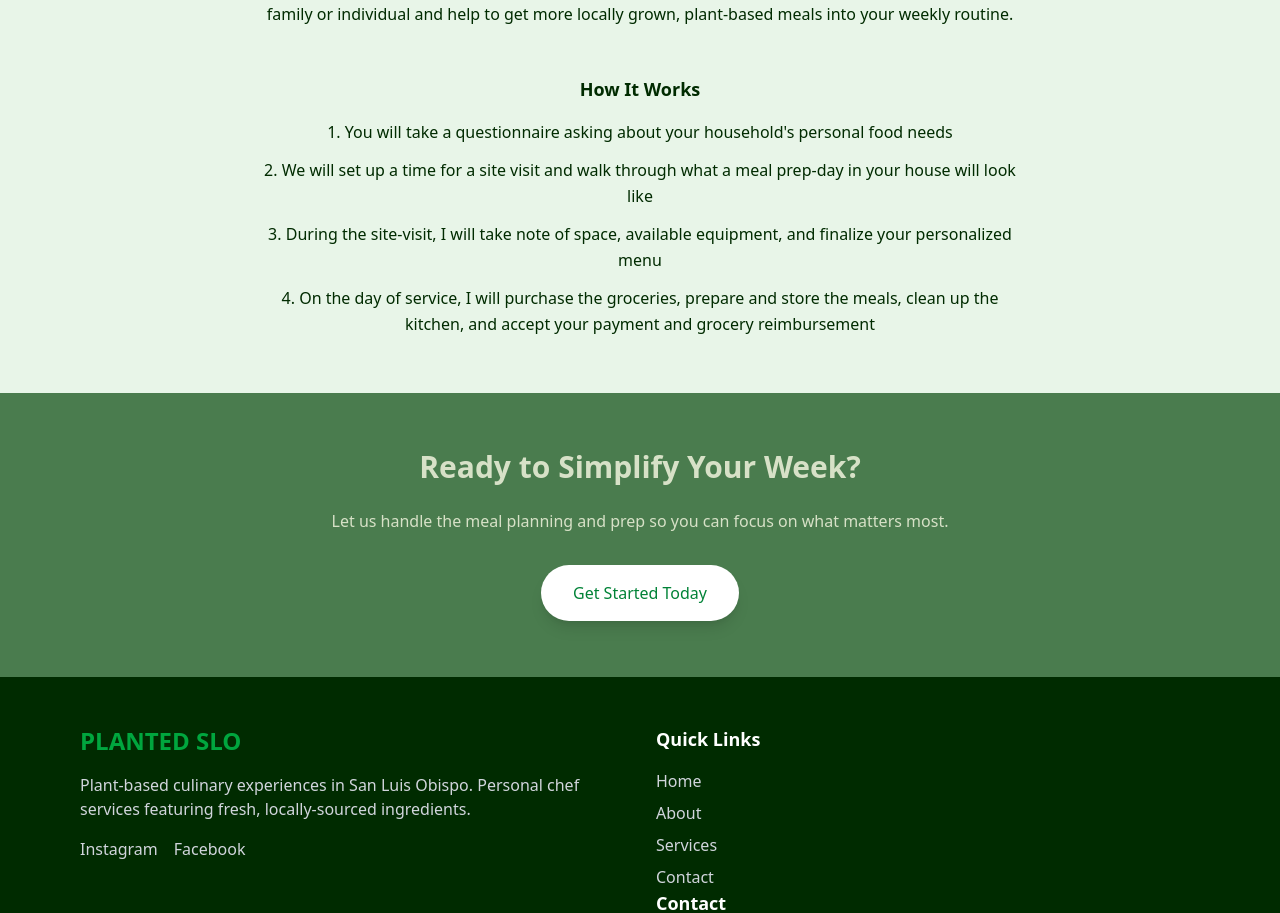
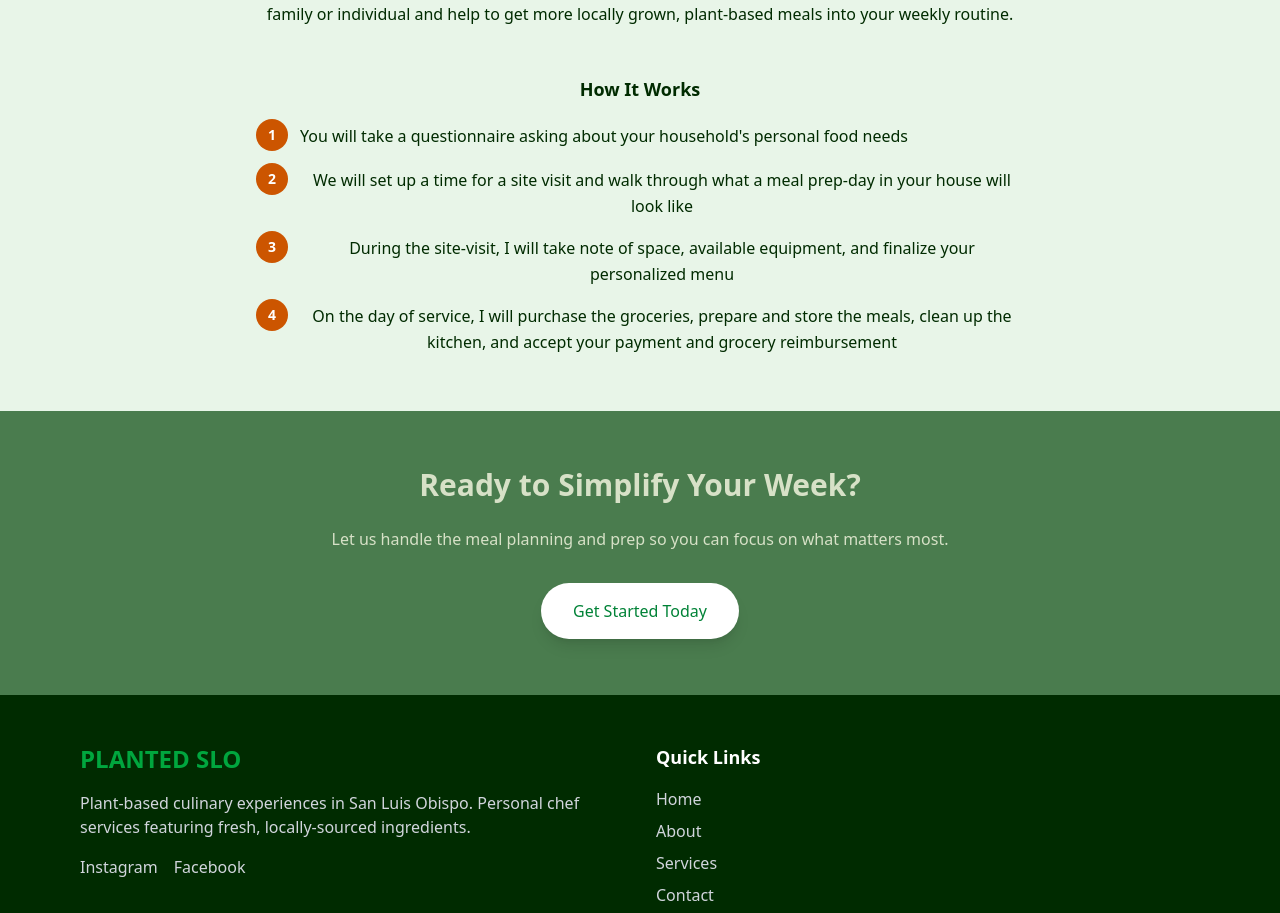
Before and after one commit to dancimo-lang/personal-chef-website, a Next.js app: page /meal-prep-services in a window 1280 px wide. Shown: the part 981-1894 px from the top of the page. Built offline with nearby package versions, Linux system fonts and the light colour scheme.

Commit message:
Add burnt orange bubbles around numbers in 'How It Works' section

```diff
--- a/src/app/meal-prep-services/page.tsx
+++ b/src/app/meal-prep-services/page.tsx
@@ -107,12 +107,32 @@ export default function MealPrepServices() {
               <h2 className="text-lg sm:text-xl md:text-2xl lg:text-2xl xl:text-lg font-bold mb-4 md:mb-6 xl:mb-4" style={{color: '#002b00'}}>
                 How It Works
               </h2>
-              <ol className="text-base sm:text-lg md:text-xl lg:text-2xl xl:text-base leading-relaxed max-w-3xl mx-auto space-y-3 md:space-y-4 lg:space-y-4 xl:space-y-3 list-decimal list-inside" style={{color: '#002b00'}}>
-                <li>You will take a questionnaire asking about your household's personal food needs</li>
-                <li>We will set up a time for a site visit and walk through what a meal prep-day in your house will look like</li>
-                <li>During the site-visit, I will take note of space, available equipment, and finalize your personalized menu</li>
-                <li>On the day of service, I will purchase the groceries, prepare and store the meals, clean up the kitchen, and accept your payment and grocery reimbursement</li>
-              </ol>
+              <div className="text-base sm:text-lg md:text-xl lg:text-2xl xl:text-base leading-relaxed max-w-3xl mx-auto space-y-3 md:space-y-4 lg:space-y-4 xl:space-y-3" style={{color: '#002b00'}}>
+                <div className="flex items-start">
+                  <span className="flex-shrink-0 w-8 h-8 md:w-10 md:h-10 lg:w-10 lg:h-10 xl:w-8 xl:h-8 rounded-full flex items-center justify-center text-sm md:text-base lg:text-base xl:text-sm font-bold mr-3 md:mr-4 lg:mr-4 xl:mr-3" style={{backgroundColor: '#CC5500', color: '#ffffff'}}>
+                    1
+                  </span>
+                  <span className="pt-1">You will take a questionnaire asking about your household's personal food needs</span>
+                </div>
+                <div className="flex items-start">
+                  <span className="flex-shrink-0 w-8 h-8 md:w-10 md:h-10 lg:w-10 lg:h-10 xl:w-8 xl:h-8 rounded-full flex items-center justify-center text-sm md:text-base lg:text-base xl:text-sm font-bold mr-3 md:mr-4 lg:mr-4 xl:mr-3" style={{backgroundColor: '#CC5500', color: '#ffffff'}}>
+                    2
+                  </span>
+                  <span className="pt-1">We will set up a time for a site visit and walk through what a meal prep-day in your house will look like</span>
+                </div>
+                <div className="flex items-start">
+                  <span className="flex-shrink-0 w-8 h-8 md:w-10 md:h-10 lg:w-10 lg:h-10 xl:w-8 xl:h-8 rounded-full flex items-center justify-center text-sm md:text-base lg:text-base xl:text-sm font-bold mr-3 md:mr-4 lg:mr-4 xl:mr-3" style={{backgroundColor: '#CC5500', color: '#ffffff'}}>
+                    3
+                  </span>
+                  <span className="pt-1">During the site-visit, I will take note of space, available equipment, and finalize your personalized menu</span>
+                </div>
+                <div className="flex items-start">
+                  <span className="flex-shrink-0 w-8 h-8 md:w-10 md:h-10 lg:w-10 lg:h-10 xl:w-8 xl:h-8 rounded-full flex items-center justify-center text-sm md:text-base lg:text-base xl:text-sm font-bold mr-3 md:mr-4 lg:mr-4 xl:mr-3" style={{backgroundColor: '#CC5500', color: '#ffffff'}}>
+                    4
+                  </span>
+                  <span className="pt-1">On the day of service, I will purchase the groceries, prepare and store the meals, clean up the kitchen, and accept your payment and grocery reimbursement</span>
+                </div>
+              </div>
             </div>
           </div>
         </div>
```
